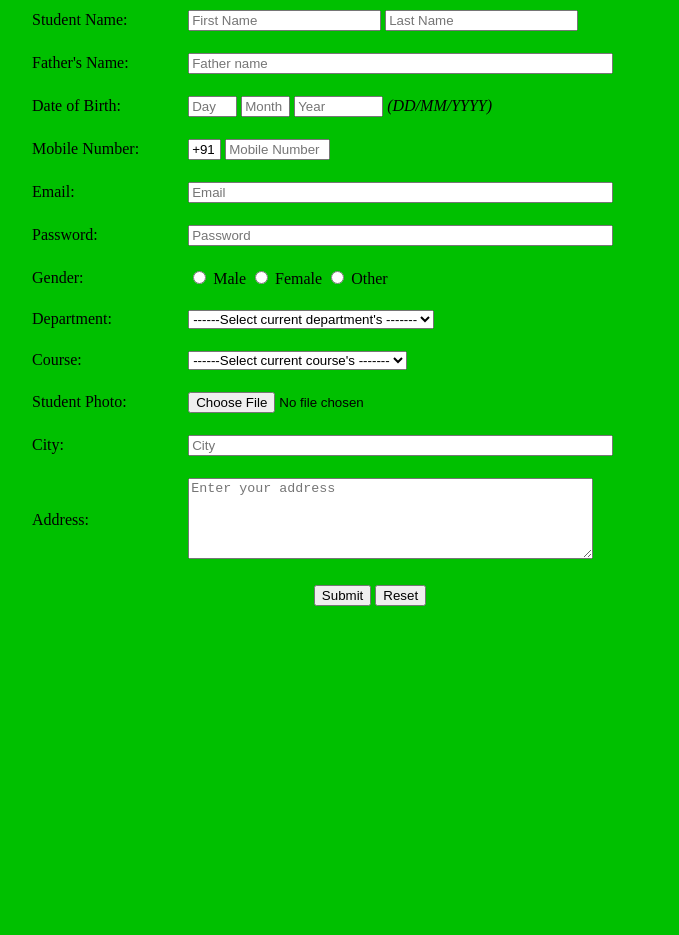
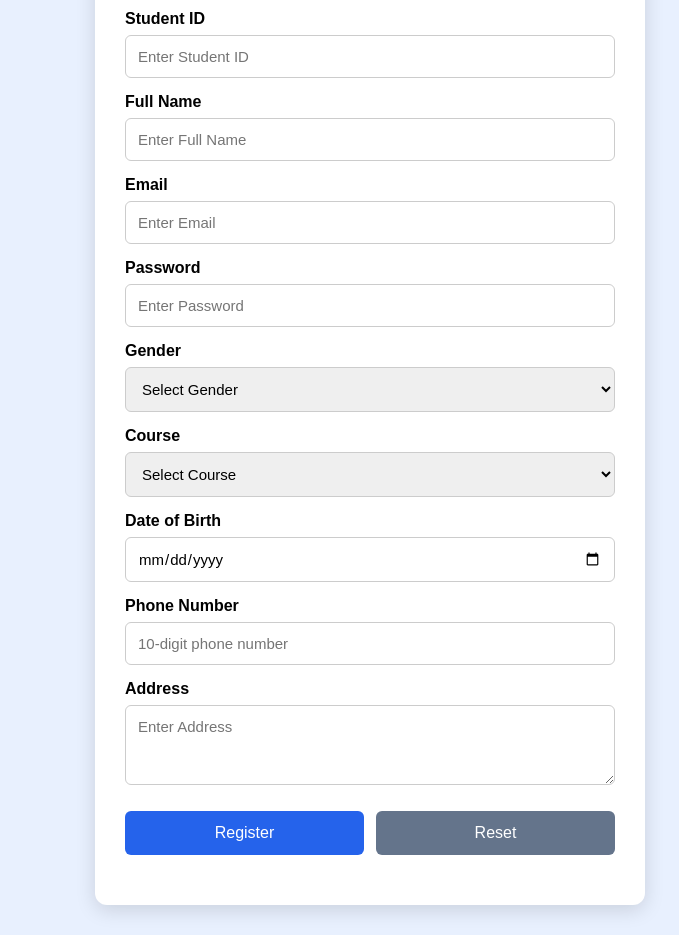
Before and after one commit to singhwatsalraj-arch/Student-Registration-form, a plain HTML site: page index.html in a window 1280 px wide. Shown: the part 112-1047 px from the top of the page, without its empty margins (270-949 px from the left). Before the commit the page ends 800 px from the top, so only its background shows below. Drawn offline with Linux system fonts and the light colour scheme.

Commit message:
Added CSS and Javascript to student registration form

```diff
--- a/index.html
+++ b/index.html
@@ -3,138 +3,65 @@
 <head>
     <meta charset="UTF-8">
     <meta name="viewport" content="width=device-width, initial-scale=1.0">
-    <title>Student Registration Form</title>
+    <title>Student Registration</title>
+    <link rel="stylesheet" href="style.css">
 </head>
-<body bgcolor="mistycolor">
+<body>
 
-<form>
-    <table align="center" width="700" cellpadding="10">
-        <tr>
+<div class="container">
+    <h1>Student Registration Form</h1>
 
-<td colspan="2" align="center">
-    <h1>Student Registration Form</h1>
-</td>
-        </tr>
-        <tr>
-            <td>Student Name:</td>
-            <td><input type="text" size="21" placeholder="First Name"/>
+    <form id="registrationForm">
 
+        <label>Student ID</label>
+        <input type="text" id="studentId" placeholder="Enter Student ID" required>
 
-<input type="text" size="21" placeholder="Last Name"/></td>
-        </tr>
-        <tr>
-            <td>Father's Name:</td>
-            <td><input type="text" size="50" placeholder="Father name" /></td>
+        <label>Full Name</label>
+        <input type="text" id="name" placeholder="Enter Full Name" required>
 
-        </tr>
-        <tr>
-            <td>Date of Birth:</td>
-            <td>
-                <input type="text" size="3" placeholder="Day"/>
-                <input type="text" size="3" placeholder="Month"/>
-                <input type="text" size="8" placeholder="Year"/>
-                <i>(DD/MM/YYYY)</i>
-            </td>
-        </tr>
-<tr>
-    <td>Mobile Number:</td>
-    <td>
-        <input type="text" size="1" value="+91" readonly/>
-        <input type="text" size="10" placeholder="Mobile Number"/>
-    </td>
-</tr>
-<tr>
-    <td>Email:</td>
-    <td>
-        <input type="text" size="50" placeholder="Email"/>
-    </td>
-</tr>
-<tr>
-    <td>Password:</td>
-    <td>
-        <input type="password" size="50" placeholder="Password"/>
-    </td>
-</tr>
-<tr>
-    <td>Gender:</td>
-    <td>
-        <input type="radio" name="gender" value="male"/> Male
-        <input type="radio" name="gender" value="female"/> Female
-        <input type="radio" name="gender" value="other"/> Other
-    </td>
-</tr>
-<tr>
-    <td>Department:</td>
-    <td>
-        <select>
-            <option>------Select current
-                department's -------
-            <option value="computer">Computer Science</option>
-            <option value="electronics">Electronics</option>
-            <option value="mechanical">Mechanical</option>
-            <option value="civil">Civil</option>
+        <label>Email</label>
+        <input type="email" id="email" placeholder="Enter Email" required>
+
+        <label>Password</label>
+        <input type="password" id="password" placeholder="Enter Password" required minlength="6">
+
+        <label>Gender</label>
+        <select id="gender" required>
+            <option value="">Select Gender</option>
+            <option>Male</option>
+            <option>Female</option>
+            <option>Other</option>
         </select>
-    </td>
-</tr>
-<tr>
-    <td>Course:</td>
-    <td>
-        <select>
-            <option>------Select current
-                course's -------
-            </option>
 
-            <option value="python">Python</option>
-            <option value="java">Java</option>
-            <option value="javascript">JavaScript</option>
-            <option value="c++">C++</option>
+        <label>Course</label>
+        <select id="course" required>
+            <option value="">Select Course</option>
+            <option>B.Tech</option>
+            <option>BCA</option>
+            <option>MCA</option>
+            <option>BBA</option>
         </select>
-    </td>
-</tr>
-<tr>
-    <td>Student Photo:</td>
-    <td>
-        <input type="file" accept="image/*"/>
-    </td>
-</tr>
-<tr>
-    <td>City:</td>
-    <td>
-        <input type="text" size="50" placeholder="City"/>
 
-    </td>
-</tr>
-<tr>
-    <td>Address:</td>
-    <td>
-        <textarea cols="48" rows="5" placeholder="Enter your address"></textarea>
+        <label>Date of Birth</label>
+        <input type="date" id="dob" required>
 
-</tr>
-<tr>
-    <td colspan="2" align="center">
-        <input type="submit" value="Submit"/>
-        <input type="reset" value="Reset"/>
+        <label>Phone Number</label>
+        <input type="tel" id="phone" placeholder="10-digit phone number"
+               pattern="[0-9]{10}" required>
 
-    </td>
-</tr>
+        <label>Address</label>
+        <textarea id="address" placeholder="Enter Address" required></textarea>
 
+        <div class="buttons">
+            <button type="submit">Register</button>
+            <button type="reset" class="reset">Reset</button>
+        </div>
 
+    </form>
 
+    <p id="message"></p>
+</div>
 
-
-
-
-
-
-
-
-
-
-
-    </table>
-
-</form>
-
-
+<script src="script.js"></script>
 </body>
 </html>
--- /dev/null
+++ b/script.js
@@ -0,0 +1,32 @@
+const form = document.getElementById("registrationForm");
+const message = document.getElementById("message");
+
+form.addEventListener("submit", function(event) {
+    event.preventDefault();
+
+    const studentId = document.getElementById("studentId").value.trim();
+    const name = document.getElementById("name").value.trim();
+    const email = document.getElementById("email").value.trim();
+    const phone = document.getElementById("phone").value.trim();
+
+    if (!studentId || !name || !email || !phone) {
+        message.style.color = "red";
+        message.textContent = "Please fill all required fields.";
+        return;
+    }
+
+    if (!/^[0-9]{10}$/.test(phone)) {
+        message.style.color = "red";
+        message.textContent = "Enter a valid 10-digit phone number.";
+        return;
+    }
+
+    message.style.color = "green";
+    message.textContent = "Registration Successful! Welcome, " + name;
+
+    form.reset();
+});
+
+form.addEventListener("reset", function() {
+    message.textContent = "";
+});
--- /dev/null
+++ b/style.css
@@ -0,0 +1,78 @@
+* {
+    margin: 0;
+    padding: 0;
+    box-sizing: border-box;
+    font-family: Arial, sans-serif;
+}
+
+body {
+    background: #e8f0fe;
+    padding: 30px 15px;
+}
+
+.container {
+    max-width: 550px;
+    margin: auto;
+    background: white;
+    padding: 30px;
+    border-radius: 12px;
+    box-shadow: 0 5px 20px #0002;
+}
+
+h1 {
+    text-align: center;
+    color: #2563eb;
+    margin-bottom: 25px;
+}
+
+label {
+    display: block;
+    margin-top: 15px;
+    font-weight: bold;
+}
+
+input, select, textarea {
+    width: 100%;
+    padding: 12px;
+    margin-top: 7px;
+    border: 1px solid #ccc;
+    border-radius: 6px;
+    font-size: 15px;
+}
+
+textarea {
+    resize: vertical;
+    min-height: 80px;
+}
+
+.buttons {
+    display: flex;
+    gap: 12px;
+    margin-top: 22px;
+}
+
+button {
+    flex: 1;
+    padding: 13px;
+    background: #2563eb;
+    color: white;
+    border: none;
+    border-radius: 6px;
+    cursor: pointer;
+    font-size: 16px;
+}
+
+button:hover {
+    opacity: 0.85;
+}
+
+.reset {
+    background: #64748b;
+}
+
+#message {
+    text-align: center;
+    margin-top: 20px;
+    color: green;
+    font-weight: bold;
+}
```
